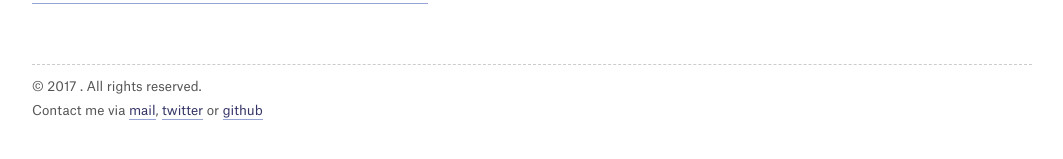
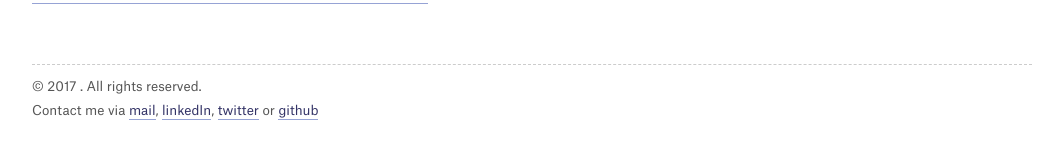
Before and after one commit to Idnan/idnan.github.io, a Jekyll site: the page built from index.html, in a window 1280 px wide. Shown: the part 535-694 px from the top of the page, without its empty margins (108-1171 px from the left). Built offline with Jekyll 4.4.1, drawn with Linux system fonts in a browser that asks for light colours; some web fonts are replaced; the list of posts is cut into pages by our own code.

Commit message:
Add linkedIn link

```diff
--- a/_layouts/default.html
+++ b/_layouts/default.html
@@ -41,7 +41,7 @@
             <time datetime="{{ site.time | date_to_xmlschema }}">{{ site.time | date: '%Y' }}</time>
             . All rights reserved.
         </p>
-        <p>Contact me via <a href="mailto:mahradnan@hotmail.com">mail</a>, <a href="https://twitter.com/idnan_se" rel="external">twitter</a>
+        <p>Contact me via <a href="mailto:mahradnan@hotmail.com" rel="external">mail</a>, <a href="https://www.linkedin.com/in/adnaanahmed" rel="external">linkedIn</a>, <a href="https://twitter.com/idnan_se" rel="external">twitter</a>
             or <a href="https://github.com/idnan" rel="external">github</a></p>
     </div>
 
```
